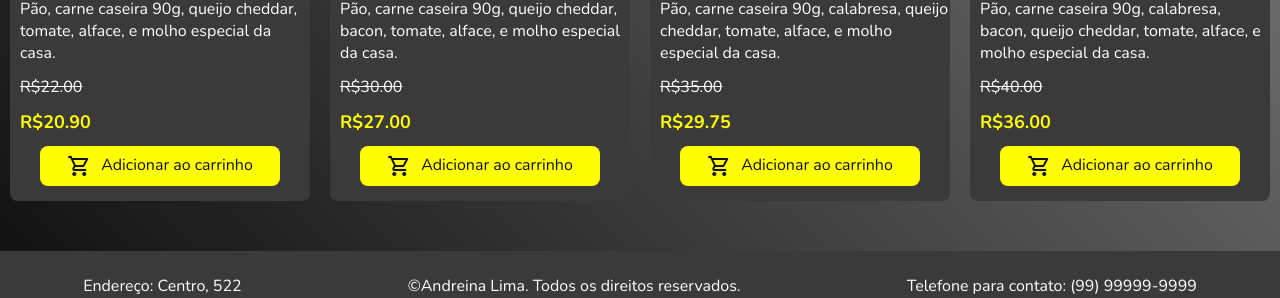
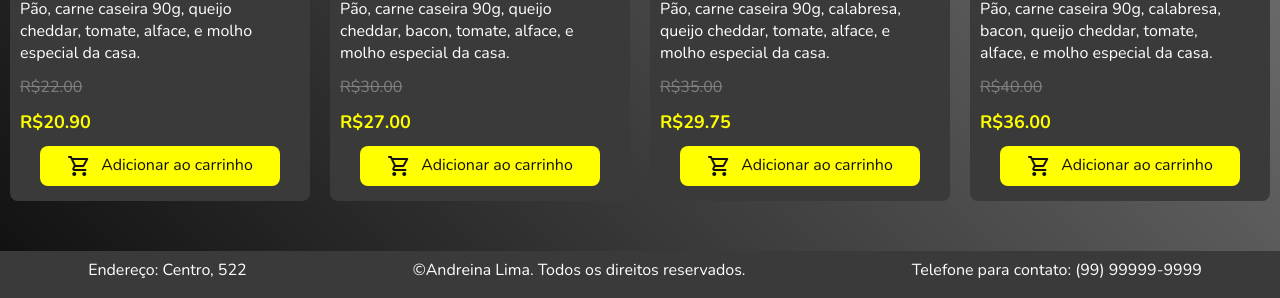
Before and after one commit to AndreinaLima/atividade-semana4, a React (Vite) app: page / in a window 1280 px wide. Shown: the part 1480-1778 px from the top of the page. Built offline with nearby package versions, Linux system fonts and the light colour scheme; a web font is replaced by a local one.

Commit message:
Alteração no css e na mensagem do alert

```diff
--- a/src/components/Banner.jsx
+++ b/src/components/Banner.jsx
@@ -1,6 +1,6 @@
 import "./Banner.css"
+import banner from "../assets/banner.png"
 
-import banner from "../assets/banner.png"
 function Banner() {
   return (
     <section className="banner">
--- a/src/components/Cabecalho.jsx
+++ b/src/components/Cabecalho.jsx
@@ -1,9 +1,8 @@
-/* eslint-disable react/prop-types */
 import "./Cabecalho.css"
 
 function Cabecalho() {
    function handleClick() {
-     alert("Você fez seu log-in no site SEU LANCHE")
+     alert("Você fez seu log-in no site BOM LANCHE")
    }
   return (
     <header>
--- a/src/components/Card.css
+++ b/src/components/Card.css
@@ -11,7 +11,7 @@
   margin: 50px auto;
 }
 
-.grifado {
+.card .grifado {
   text-decoration: line-through;
   color: grey;
 }
@@ -23,7 +23,7 @@
   display: flex;
   justify-content: center;
   gap: 10px;
-  margin-left: 10%;
+  margin: auto;
   margin-bottom: 15px;
   cursor: pointer;
   border-radius: 8px;
@@ -51,4 +51,5 @@
 .card p {
   color: white;
   text-align: left;
+  width: 90%;
 }
--- a/src/components/Rodape.css
+++ b/src/components/Rodape.css
@@ -9,7 +9,6 @@ footer {
 footer p {
   font-size: 16px;
   color: white;
-  padding: 20px 0 0 0;
 }
 
 @media (max-width: 480px) {
```
